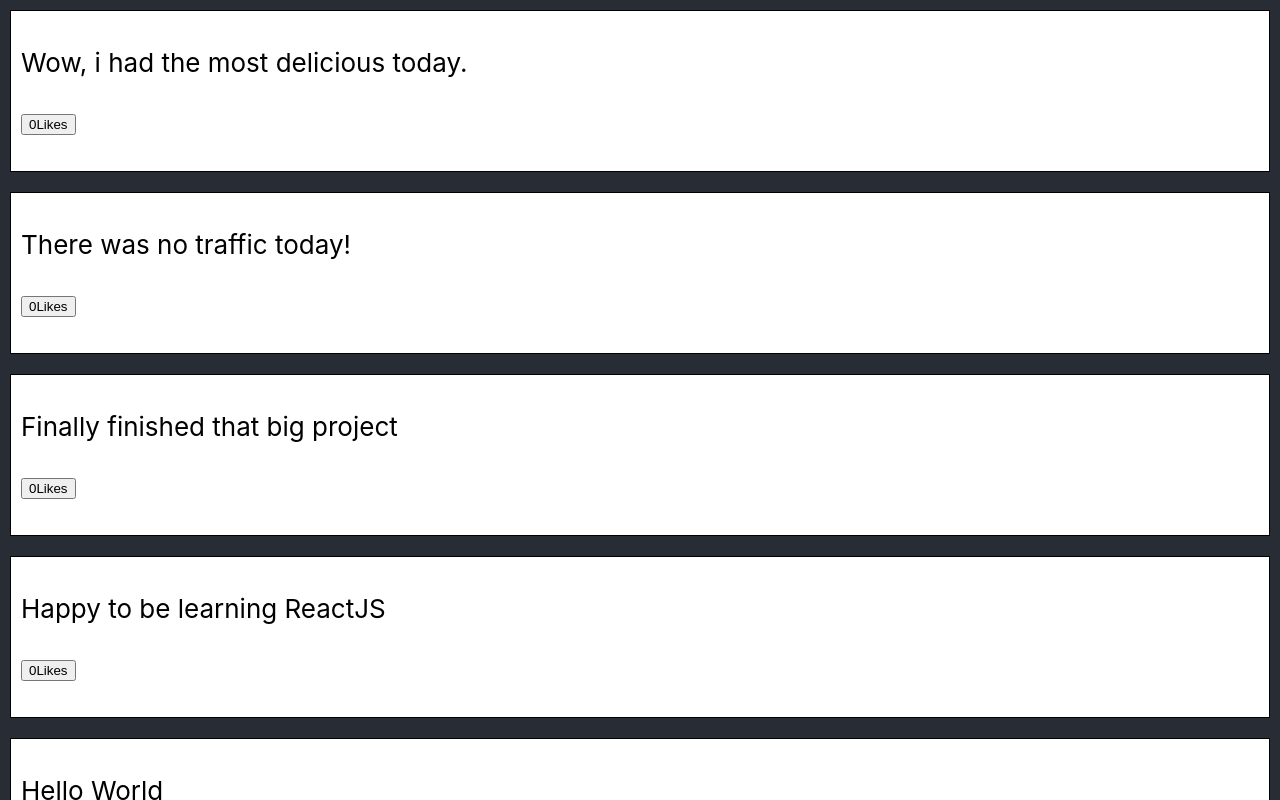
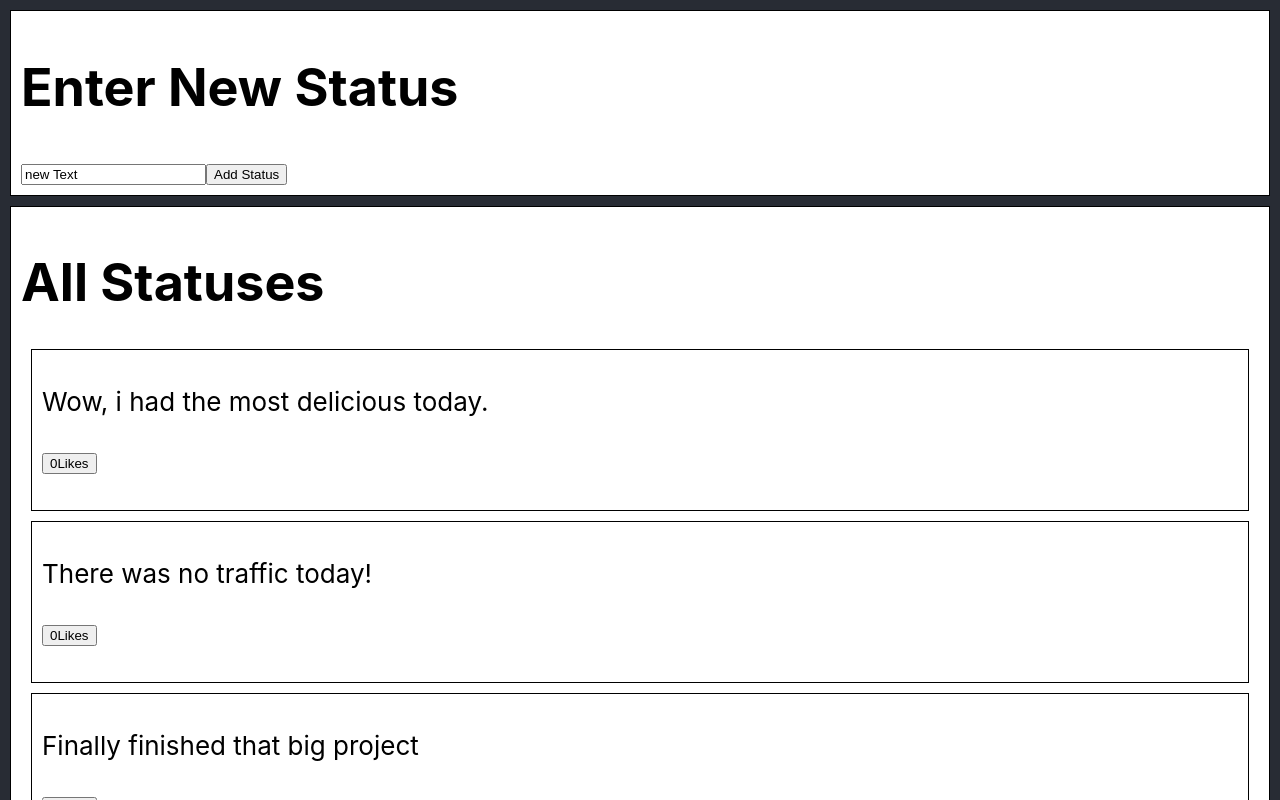
Before and after one commit to vancouver29/Posts_React, a React (Create React App) app: page / in a window 1280 px wide. Shown: the top 800 px of the page. Built offline with nearby package versions, Linux system fonts and the light colour scheme.

Commit message:
User Input Texts

```diff
--- a/src/App.js
+++ b/src/App.js
@@ -1,7 +1,7 @@
 import React, { Component } from "react";
 import logo from "./logo.svg";
 import "./App.css";
-import StatusList from "./components/StatusList";
+import StatusAll from "./components/StatusAll";
 
 function App() {
     return ( <
@@ -9,7 +9,7 @@ function App() {
         <
         header className = "App-header" >
         <
-        StatusList / >
+        StatusAll / >
         <
         /header> <
         /div>
--- /dev/null
+++ b/src/components/StatusAll.js
@@ -0,0 +1,55 @@
+import React, { Component } from "react";
+import StatusList from "./StatusList";
+
+export default class StatusAll extends Component {
+    constructor(props) {
+        super(props);
+
+        this.state = {
+            newStatusText: "new Text",
+            statuses: [
+                "Wow, i had the most delicious today.",
+                "There was no traffic today!",
+                "Finally finished that big project",
+                "Happy to be learning ReactJS",
+                "Hello World",
+            ],
+        };
+
+        this.handleChange = this.handleChange.bind(this);
+    }
+
+    handleChange(ev) {
+        this.setState({ newStatusText: ev.target.value });
+    }
+
+    render() {
+        return ( <
+            div >
+            <
+            div className = "status" >
+            <
+            h1 > Enter New Status < /h1> <
+            form >
+            <
+            input type = "text"
+            value = { this.state.newStatusText }
+            onChange = { this.handleChange }
+            placeholder = "What's on your mind?" /
+            >
+            <
+            button type = "submit" > Add Status < /button> <
+            /form> <
+            /div>
+
+            <
+            div className = "status" >
+            <
+            h1 > All Statuses < /h1> <
+            StatusList statuses = { this.state.statuses }
+            /> <
+            /div> <
+            /div>
+        );
+    }
+}
--- a/src/components/StatusList.js
+++ b/src/components/StatusList.js
@@ -2,23 +2,10 @@ import React, { Component } from "react";
 import Status from "./Status";
 
 export default class StatusList extends Component {
-    constructor() {
-        super();
-
-        this.state = {
-            statuses: [
-                "Wow, i had the most delicious today.",
-                "There was no traffic today!",
-                "Finally finished that big project",
-                "Happy to be learning ReactJS",
-                "Hello World",
-            ],
-        };
-    }
-
     render() {
-        return this.state.statuses.map((statusText) => {
-            return <Status mytext = { statusText }
+        return this.props.statuses.map((statusText, index) => {
+            return <Status key = { index }
+            mytext = { statusText }
             />;
         });
     }
```
